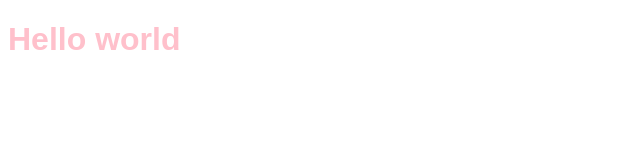
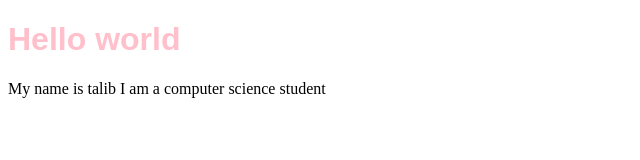
Before and after one commit to shahhassankhan/My-website, a plain HTML site: page index.html in a window 1280 px wide. Shown: the whole page, without its empty margins (0-640 px from the left). Drawn offline with Linux system fonts and the light colour scheme.

Commit message:
paragraph add

```diff
--- a/index.html
+++ b/index.html
@@ -8,5 +8,6 @@
   </head>
   <body>
     <h1>Hello world</h1>
+    <p>My name is talib I am a computer science student</p>
   </body>
 </html>
```
